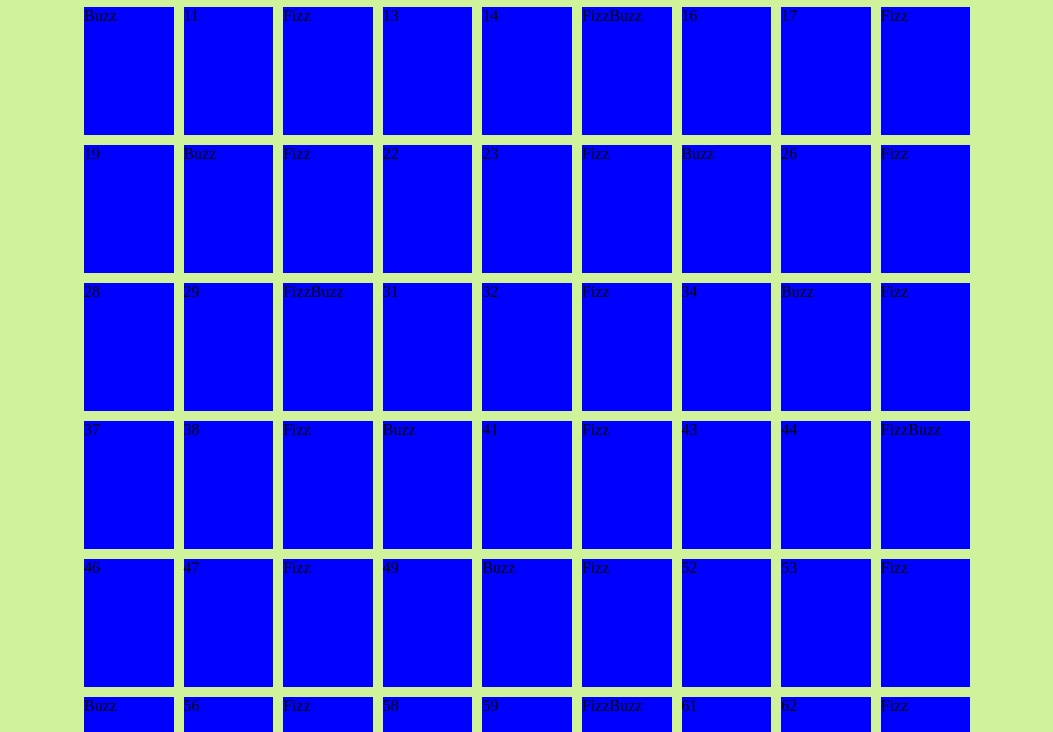
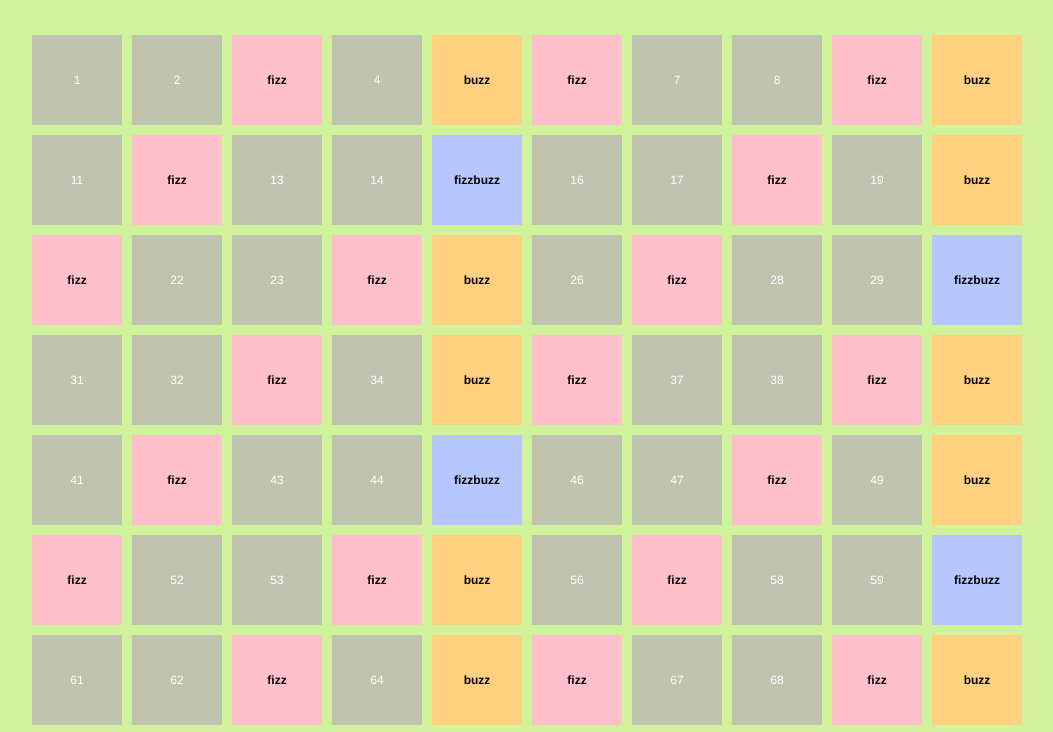
Before and after one commit to elisabichiappini/js-fizzbuzz, a plain HTML site: page index.html in a window 1280 px wide. Shown: the part 168-900 px from the top of the page, without its empty margins (108-1161 px from the left). Drawn offline with Linux system fonts and the light colour scheme.

Commit message:
feat: aesthetic project

```diff
--- a/css/style.css
+++ b/css/style.css
@@ -10,16 +10,24 @@ FILE CSS
 
 body {
     background-color: rgb(207, 242, 154);
+    text-align: center;
+    color: rgb(29, 29, 29);
+    font-family: Helvetica, sans-serif;
+    font-size: .75rem;
 }
+
 h1 {
-    text-align: center;
+    font-size: 90px;
+    padding: 50px 0 0;
 }
+
 .container {
-    width: 70%;
-    margin: 0 auto;
+    max-width: 1100px;
+    margin: 50px auto;
 }
 
 ul.numbers-generated {
+    margin: 0 50px;
     list-style-type: none;
     display: flex;
     flex-wrap: wrap;
@@ -27,7 +35,29 @@ ul.numbers-generated {
 }
 
 li {
-    width: 10%;
-    height: 10vw;
-    background-color: blue;
+    width: 5.625rem;
+    height: 90px;
+    background-color: rgb(192, 196, 174);
+    line-height: 5.625rem;
+    color: white;
 }
+
+
+/* creare le classi caratterizanti*/
+li.fizz {
+    background-color: pink;
+    font-weight: 800;
+    color: black;
+}
+
+li.buzz {
+    background-color: rgb(255, 208, 127);
+    font-weight: 800;
+    color: black;
+}
+
+li.fizzbuzz {
+    background-color: rgb(182, 199, 255);
+    font-weight: 800;
+    color: black;
+}
--- a/js/myscipt.js
+++ b/js/myscipt.js
@@ -15,27 +15,29 @@ FILE JS
 // -- falso: lascio numero;
 
 // Programma:
-// - stampare in console i numeri da 1 a 100;
-let valueString = '';
+
 // 1 BONUS
 const gameUlList = document.querySelector('ul.numbers-generated');
 
+// - stampare in console i numeri da 1 a 100;
 for(let gameNumber = 1; gameNumber <= 100; gameNumber++) {
-    const li = document.createElement ('li');
+    const elementLi = document.createElement ('li');
+    let valueString = gameNumber;
 
     if (gameNumber % 3 === 0 && gameNumber % 5 === 0) {
-        valueString = 'FizzBuzz';
-        console.log(valueString)
+        valueString = 'fizzbuzz';
+        // console.log(valueString)
     } else if (gameNumber % 3 === 0) {
-        valueString = 'Fizz';
-        console.log(valueString);
+        valueString = 'fizz';
+        // console.log(valueString);
     } else if (gameNumber % 5 === 0) {
-        valueString = 'Buzz';
-        console.log(valueString);
-    } else {
-        valueString = gameNumber + '';
-        console.log(valueString);
+        valueString = 'buzz';
+        // console.log(valueString);
     }
-    li.append (valueString);
-    gameUlList.append(li);
+
+    if (typeof valueString !== 'number'){
+        elementLi.classList.add(valueString);
+    }
+    elementLi.append (valueString);
+    gameUlList.appendChild(elementLi);
 };
```
Also changed, not shown: index.html (+11 -0 lines).
